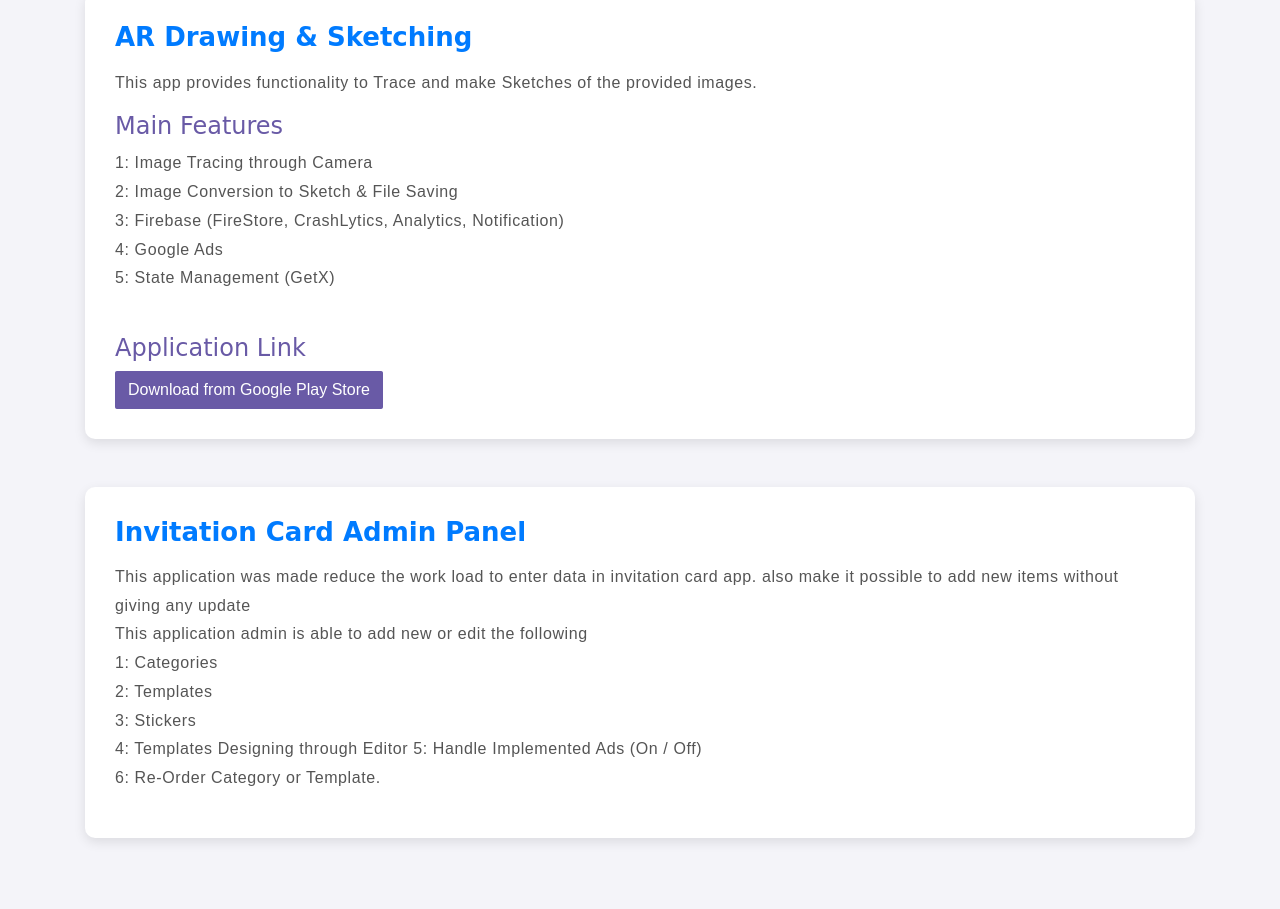
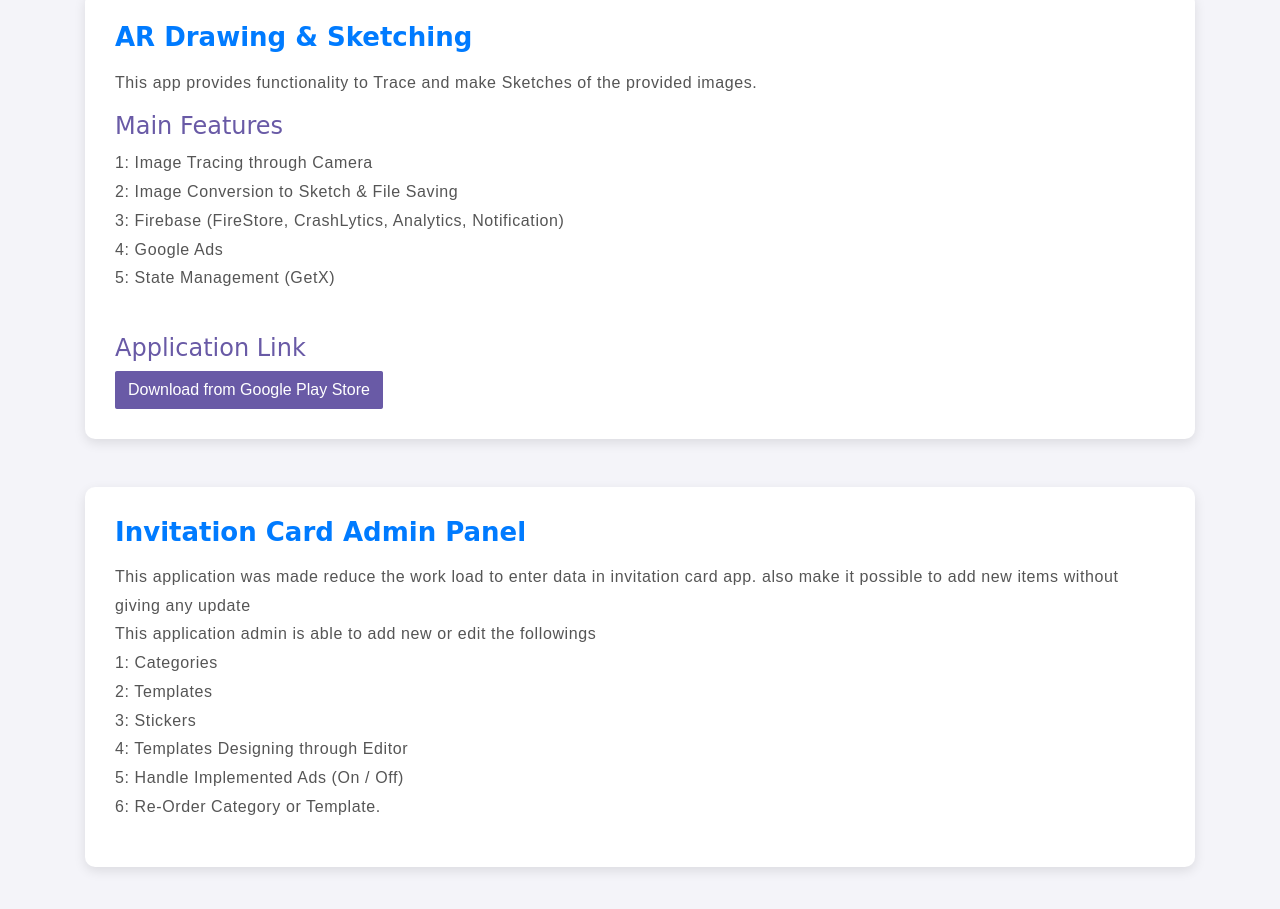
Before and after one commit to AbdulRehman30123/potfolio, a plain HTML site: page project-details.html in a window 1280 px wide. Shown: the part 1104-2013 px from the top of the page. Drawn offline with Linux system fonts and the light colour scheme; a web font is replaced by a local one.

```diff
--- a/project-details.html
+++ b/project-details.html
@@ -76,11 +76,11 @@
             <div id="invitation-card-admin-panel" class="project-item mb-5">
                 <h3>Invitation Card Admin Panel</h3>
                 <p>This application was made reduce the work load to enter data in invitation card app. also make it possible to add new items without giving any update
-                    <br>This application admin is able to add new or edit the following<br>
+                    <br>This application admin is able to add new or edit the followings<br>
                     1: Categories<br>
                     2: Templates<br>
                     3: Stickers<br>
-                    4: Templates Designing through Editor
+                    4: Templates Designing through Editor<br>
                     5: Handle Implemented Ads (On / Off)<br>
                     6: Re-Order Category or Template.
                 </p>
```
